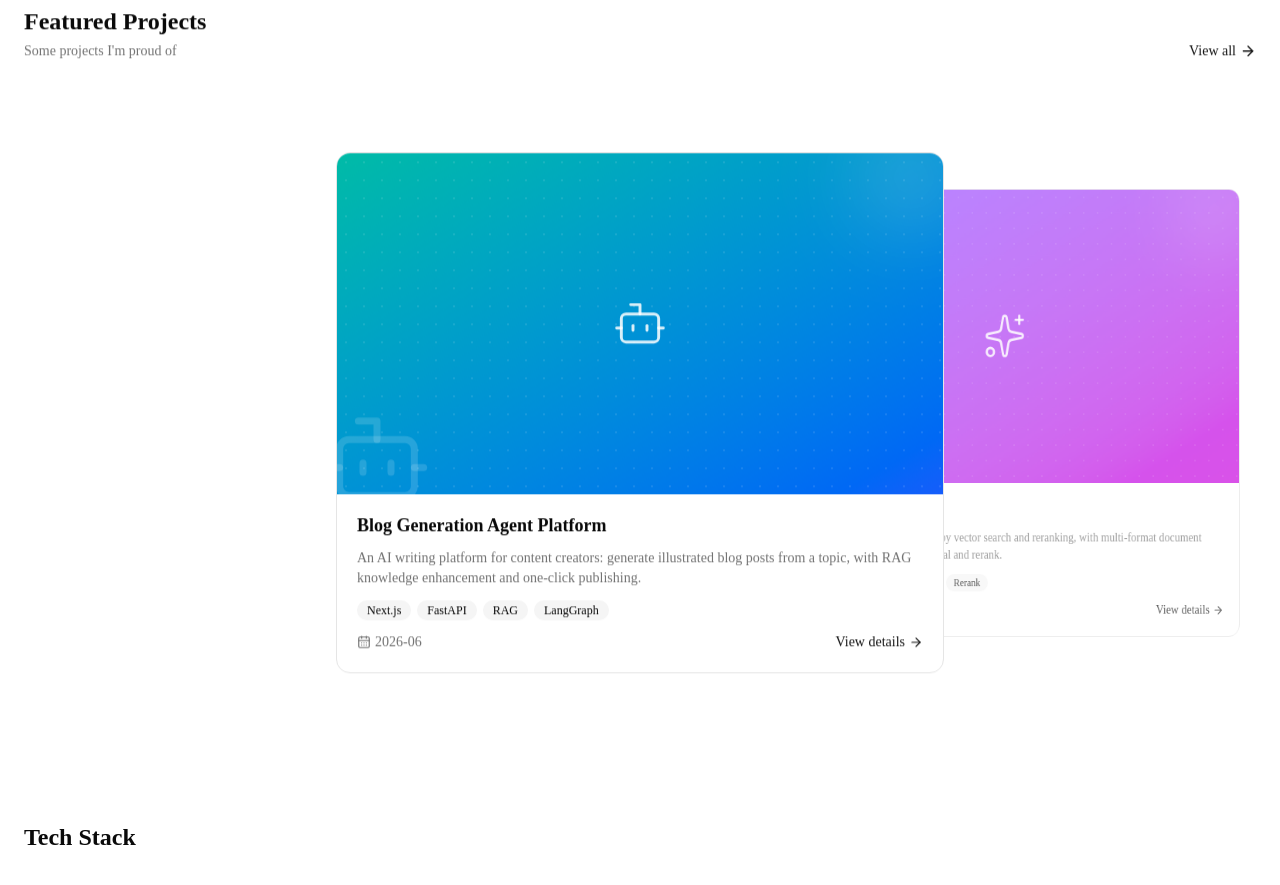
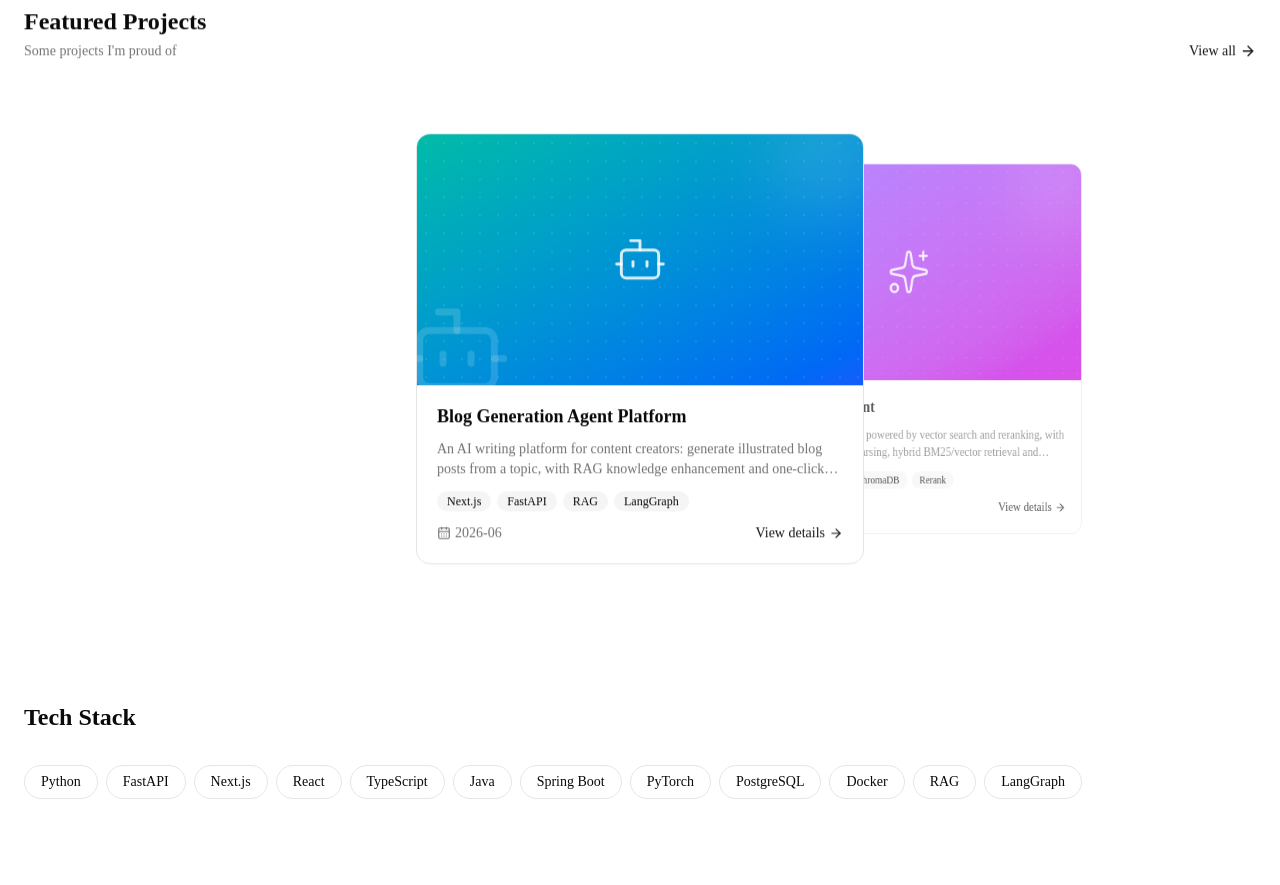
Before and after one commit to lzhdev1/lzh_show, a Next.js app in the folder blog_front/: page /en in a window 1280 px wide. Shown: the part 860-1745 px from the top of the page. Built offline with nearby package versions, Linux system fonts and the light colour scheme.

Commit message:
home: Carousel3D卡片缩小-卡宽38rem改28rem,舞台40rem改32rem更精致

```diff
--- a/blog_front/src/components/carousel-3d.tsx
+++ b/blog_front/src/components/carousel-3d.tsx
@@ -158,7 +158,7 @@ export function Carousel3D({
 
   return (
     <div
-      className={`relative h-[40rem] w-full select-none overflow-hidden sm:h-[40rem] ${className}`}
+      className={`relative h-[32rem] w-full select-none overflow-hidden sm:h-[32rem] ${className}`}
       style={{ perspective: 1400, touchAction: "pan-y" }}
       onPointerDown={onPointerDown}
       onDragStart={(e) => e.preventDefault()}
@@ -182,7 +182,7 @@ export function Carousel3D({
           <div
             key={i}
             data-card={i}
-            className="absolute left-1/2 top-1/2 w-[min(calc(100vw-2rem),38rem)] will-change-transform"
+            className="absolute left-1/2 top-1/2 w-[min(calc(100vw-2rem),28rem)] will-change-transform"
             style={cardStyle(i)}
             onClickCapture={(e) => {
               // 侧卡点击：聚焦而非触发内部链接；焦点卡保留链接行为
```
